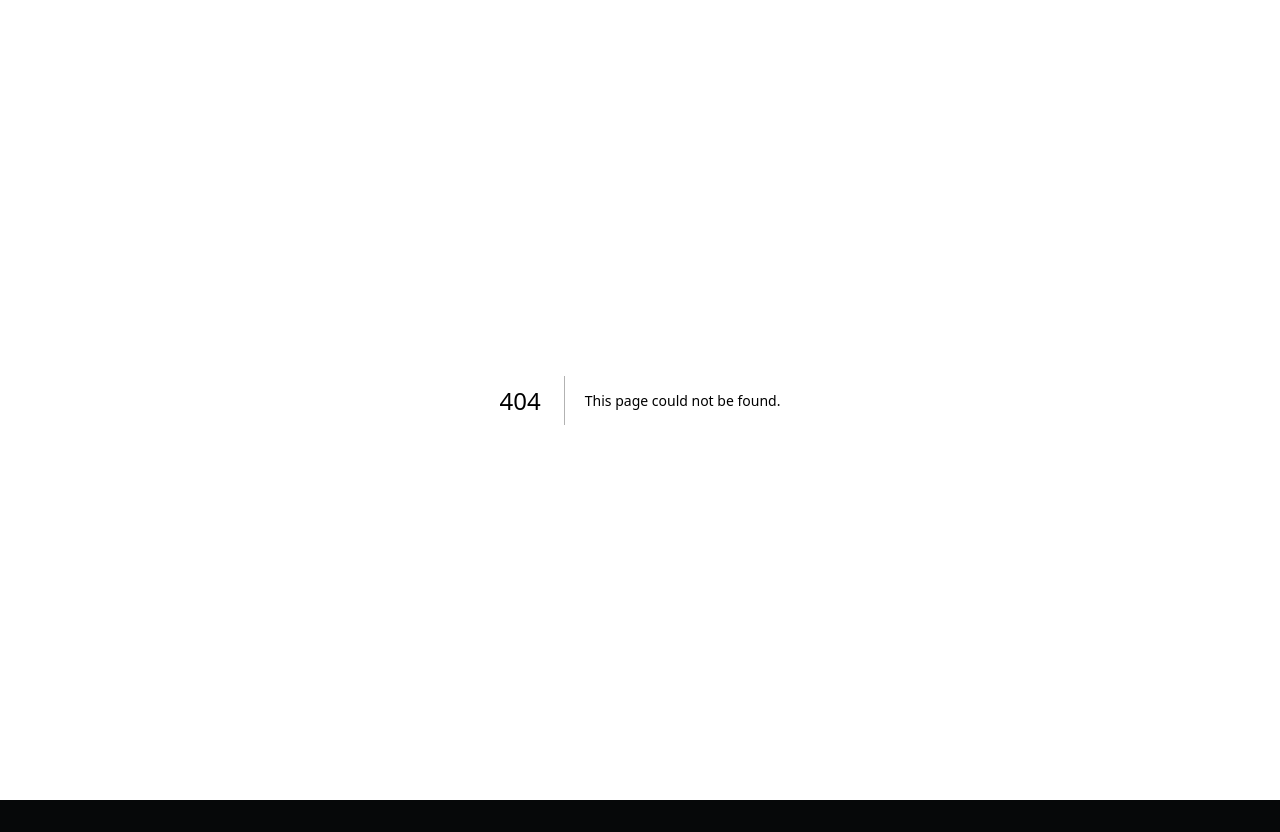
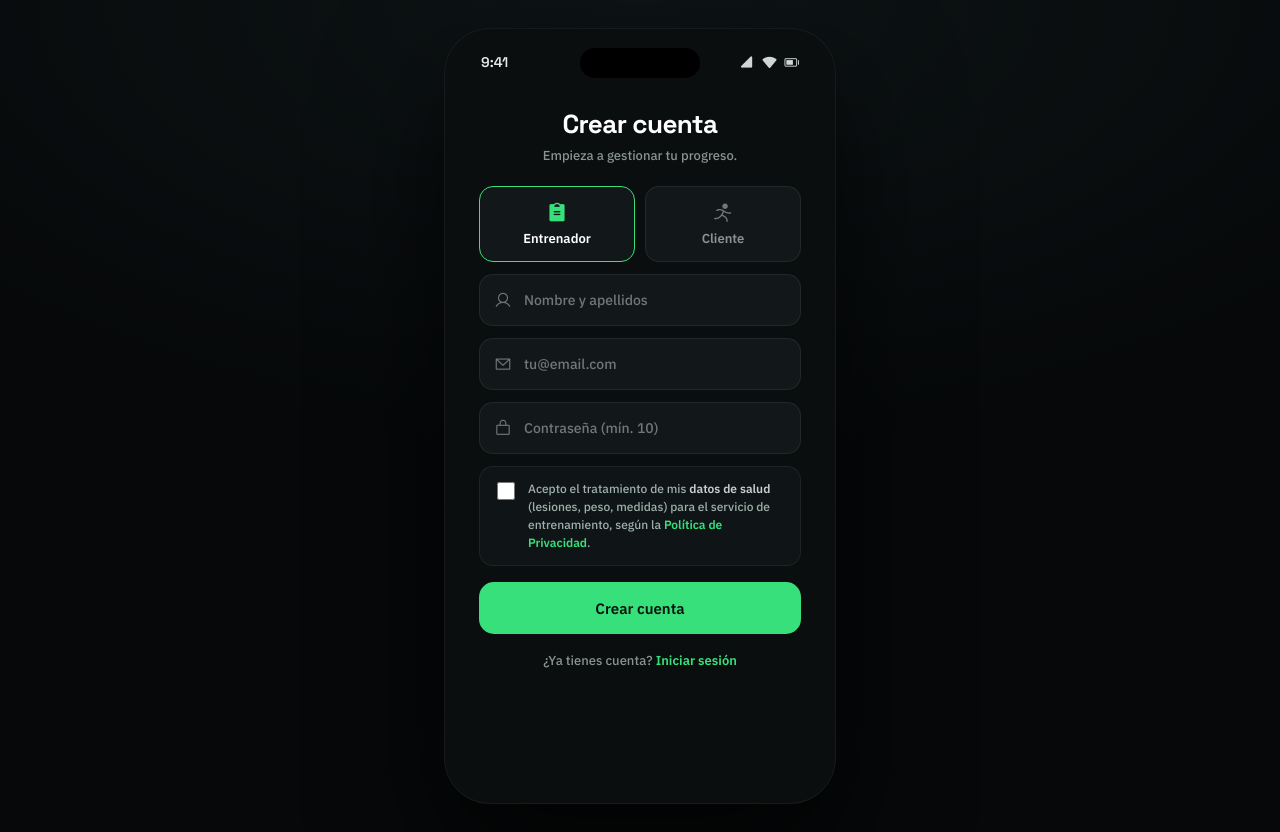
Before and after one commit to mikerb95/CoachCore, a Next.js app: page /register in a window 1280 px wide. Before the commit this address had no page. Before the commit the page ends 800 px from the top, so only its background shows below. Built offline with nearby package versions, Linux system fonts and the light colour scheme; no server answers.

Commit message:
feat: add RegisterForm and RegisterPage components for user registration

```diff
--- /dev/null
+++ b/app/register/RegisterForm.tsx
@@ -0,0 +1,84 @@
+"use client";
+
+import { useActionState, useState } from "react";
+import Link from "next/link";
+import { css } from "@/lib/css";
+import { registerAction, type RegisterState } from "@/app/actions/auth";
+
+export default function RegisterForm() {
+  const [state, action, pending] = useActionState<RegisterState, FormData>(registerAction, {});
+  const [role, setRole] = useState<"entrenador" | "cliente">("entrenador");
+  const fe = state.fieldErrors ?? {};
+
+  return (
+    <div className="cc-scroll" style={css("flex:1;overflow-y:auto;padding:0 24px 30px;animation:ccUp14 .5s cubic-bezier(.2,.8,.2,1)")}>
+      <div style={css("flex:none;display:flex;flex-direction:column;align-items:center;text-align:center;margin-top:22px")}>
+        <div style={css("font:700 26px 'Space Grotesk';color:#fff;letter-spacing:-.6px")}>Crear cuenta</div>
+        <div style={css("font:500 13px 'IBM Plex Sans';color:#8A938F;margin-top:6px")}>Empieza a gestionar tu progreso.</div>
+      </div>
+
+      <form action={action} style={css("display:flex;flex-direction:column;gap:12px;margin-top:22px")}>
+        {/* role selector */}
+        <input type="hidden" name="role" value={role} />
+        <div style={css("display:flex;gap:10px")}>
+          <RoleCard active={role === "entrenador"} onClick={() => setRole("entrenador")} icon="ph-fill ph-clipboard-text" label="Entrenador" color="var(--data)" />
+          <RoleCard active={role === "cliente"} onClick={() => setRole("cliente")} icon="ph-fill ph-person-simple-run" label="Cliente" color="var(--action)" />
+        </div>
+
+        <Field icon="ph ph-user" name="name" type="text" placeholder="Nombre y apellidos" autoComplete="name" error={fe.name} />
+        <Field icon="ph ph-envelope-simple" name="email" type="email" placeholder="tu@email.com" autoComplete="email" error={fe.email} />
+        <Field icon="ph ph-lock-simple" name="password" type="password" placeholder="Contraseña (mín. 10)" autoComplete="new-password" error={fe.password} />
+
+        {/* RGPD consent */}
+        <label style={css("display:flex;gap:10px;align-items:flex-start;background:#0F1517;border:1px solid rgba(255,255,255,.06);border-radius:14px;padding:13px;cursor:pointer")}>
+          <input type="checkbox" name="consentHealthData" style={css("margin-top:2px;width:18px;height:18px;accent-color:#38E07B;flex:none")} />
+          <span style={css("font:500 12px 'IBM Plex Sans';color:#9FB0A8;line-height:1.5")}>
+            Acepto el tratamiento de mis <b style={css("color:#C6CFCB")}>datos de salud</b> (lesiones, peso, medidas) para el servicio de entrenamiento, según la{" "}
+            <Link href="/privacidad" style={css("color:var(--data);font-weight:600")}>Política de Privacidad</Link>.
+          </span>
+        </label>
+        {fe.consentHealthData && (
+          <div style={css("font:500 12px 'IBM Plex Sans';color:#FF6B8A;display:flex;align-items:center;gap:6px")}>
+            <i className="ph-fill ph-warning-circle" />{fe.consentHealthData}
+          </div>
+        )}
+
+        {state.error && !Object.keys(fe).length && (
+          <div style={css("font:500 12.5px 'IBM Plex Sans';color:#FF6B8A;display:flex;align-items:center;gap:6px")}>
+            <i className="ph-fill ph-warning-circle" />{state.error}
+          </div>
+        )}
+
+        <button type="submit" disabled={pending} style={{ ...css("margin-top:4px;height:52px;border:none;border-radius:15px;background:var(--data);color:#06140C;font:700 15px 'IBM Plex Sans';display:flex;align-items:center;justify-content:center;gap:8px;cursor:pointer"), opacity: pending ? 0.6 : 1 }}>
+          {pending ? "Creando…" : "Crear cuenta"}
+        </button>
+      </form>
+
+      <div style={css("text-align:center;font:500 13px 'IBM Plex Sans';color:#8A938F;margin-top:18px")}>
+        ¿Ya tienes cuenta?{" "}
+        <Link href="/login" style={css("color:var(--data);font-weight:600")}>Iniciar sesión</Link>
+      </div>
+    </div>
+  );
+}
+
+function RoleCard({ active, onClick, icon, label, color }: { active: boolean; onClick: () => void; icon: string; label: string; color: string }) {
+  return (
+    <button type="button" onClick={onClick} style={{ ...css("flex:1;display:flex;flex-direction:column;align-items:center;gap:7px;border-radius:14px;padding:14px 8px;cursor:pointer;background:#12181A;transition:border-color .2s"), border: `1px solid ${active ? color : "rgba(255,255,255,.07)"}` }}>
+      <i className={icon} style={{ fontSize: 22, color: active ? color : "#6E7A76" }} />
+      <span style={{ ...css("font:600 13px 'IBM Plex Sans'"), color: active ? "#fff" : "#8A938F" }}>{label}</span>
+    </button>
+  );
+}
+
+function Field({ icon, name, type, placeholder, autoComplete, error }: { icon: string; name: string; type: string; placeholder: string; autoComplete?: string; error?: string }) {
+  return (
+    <div>
+      <div style={{ ...css("display:flex;align-items:center;gap:10px;background:#12181A;border-radius:14px;padding:0 14px;height:52px"), border: `1px solid ${error ? "rgba(255,107,138,.5)" : "rgba(255,255,255,.07)"}` }}>
+        <i className={icon} style={css("color:#6E7A76;font-size:18px")} />
+        <input name={name} type={type} placeholder={placeholder} autoComplete={autoComplete} required style={css("flex:1;background:none;border:none;outline:none;color:#fff;font:500 14px 'IBM Plex Sans'")} />
+      </div>
+      {error && <div style={css("font:500 11.5px 'IBM Plex Sans';color:#FF6B8A;margin:5px 0 0 4px")}>{error}</div>}
+    </div>
+  );
+}
--- /dev/null
+++ b/app/register/page.tsx
@@ -0,0 +1,22 @@
+import { redirect } from "next/navigation";
+import { auth } from "@/auth";
+import { css } from "@/lib/css";
+import { StatusBar } from "@/components/Frame";
+import RegisterForm from "./RegisterForm";
+
+export default async function RegisterPage() {
+  const session = await auth();
+  if (session?.user) redirect("/");
+
+  return (
+    <div style={css("min-height:100vh;background:radial-gradient(120% 90% at 50% 0%,#0E1416 0%,#060809 60%);display:flex;align-items:center;justify-content:center;padding:28px;font-family:'IBM Plex Sans',system-ui,sans-serif")}>
+      <div style={css("width:392px;max-width:100%;height:850px;max-height:calc(100vh - 24px);background:#0A0E0F;border-radius:46px;padding:11px;box-shadow:0 50px 120px rgba(0,0,0,.7),inset 0 0 0 1px rgba(255,255,255,.05);position:relative")}>
+        <div style={css("position:absolute;top:20px;left:50%;transform:translateX(-50%);width:120px;height:30px;background:#000;border-radius:18px;z-index:40")} />
+        <div style={css("width:100%;height:100%;background:#0A0E0F;border-radius:36px;overflow:hidden;position:relative;display:flex;flex-direction:column")}>
+          <StatusBar />
+          <RegisterForm />
+        </div>
+      </div>
+    </div>
+  );
+}
```
